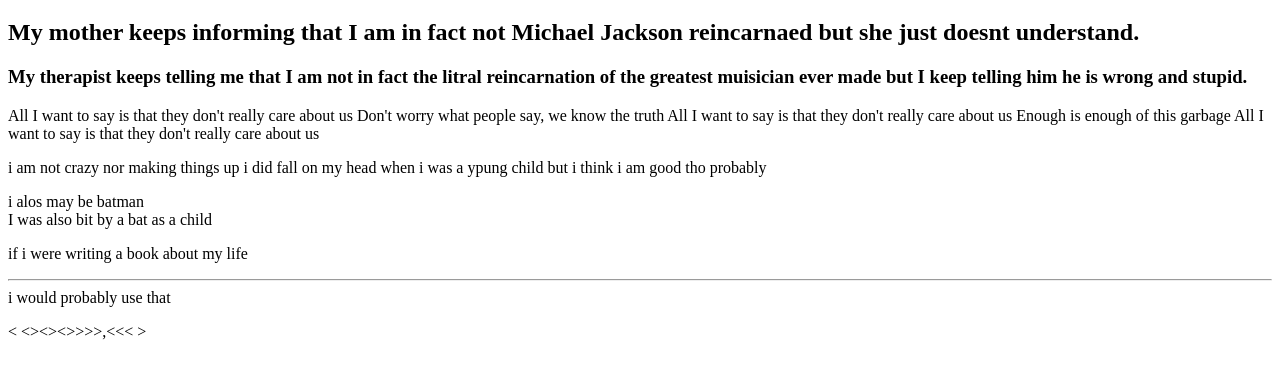
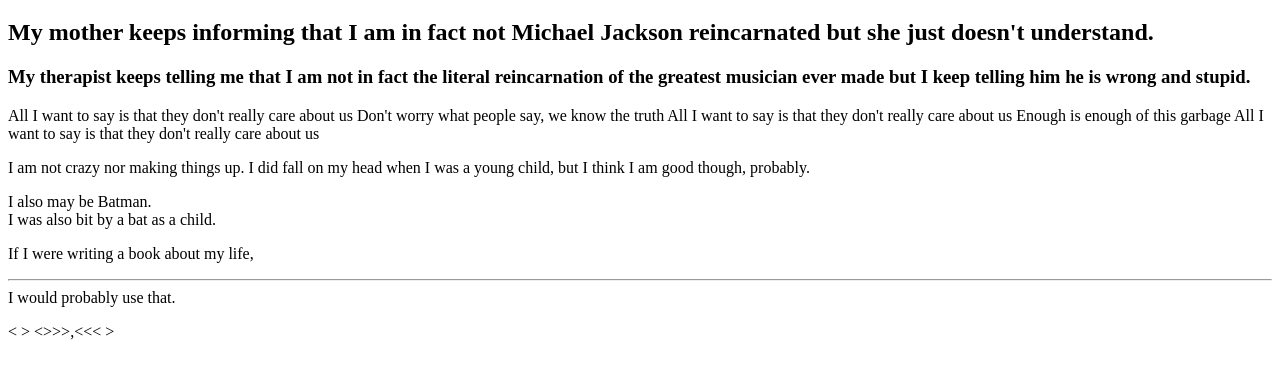
Before and after one commit to gitgod997/ballerwebsite-1, a plain HTML site: page index.html in a window 1280 px wide. Shown: the part 61-438 px from the top of the page. Drawn offline with Linux system fonts and the light colour scheme.

Commit message:
Update index.html

```diff
--- a/index.html
+++ b/index.html
@@ -1,17 +1,19 @@
 <!DOCTYPE html>
 <html>
-</head>
-<body>
+  <head></head>
+  <body>
     <h1>I AM MICHAEL JACKSON REINCARNATED</h1>
-    <h2>My mother keeps informing that I am in fact not Michael Jackson reincarnaed but she just doesnt understand.</h2>
-    <h3>My therapist keeps telling me that I am not in fact the litral reincarnation of the greatest muisician ever made but I keep telling him he is wrong and stupid.</h3>
+    <h2>My mother keeps informing that I am in fact not Michael Jackson reincarnated but she just doesn't understand.</h2>
+    <h3>My therapist keeps telling me that I am not in fact the literal reincarnation of the greatest musician ever made but I keep telling him he is wrong and stupid.</h3>
     <p>All I want to say is that they don't really care about us
-        Don't worry what people say, we know the truth
-        All I want to say is that they don't really care about us
-        Enough is enough of this garbage
-        All I want to say is that they don't really care about us</p>
+      Don't worry what people say, we know the truth
+      All I want to say is that they don't really care about us
+      Enough is enough of this garbage
+      All I want to say is that they don't really care about us</p>
 
-        <p>i am not crazy <span>nor making things up</span> i did fall on my head <span>when i was a ypung child</span> but i think i am good tho probably</p>
-        <p> i alos may be batman<br/>I was also bit by a bat as a child </p>
-        <p>if i were writing a book about my life<hr /> i would probably use that</p>
-        &lt; <><><>>>>,<<< &gt;
+    <p>I am not crazy <span>nor making things up</span>. I did fall on my head <span>when I was a young child</span>, but I think I am good though, probably.</p>
+    <p>I also may be Batman.<br/>I was also bit by a bat as a child.</p>
+    <p>If I were writing a book about my life,<hr/>I would probably use that.</p>
+    &lt; &gt; &lt;&gt;&gt;&gt;,&lt;&lt;&lt; &gt;
+  </body>
+</html>
```
